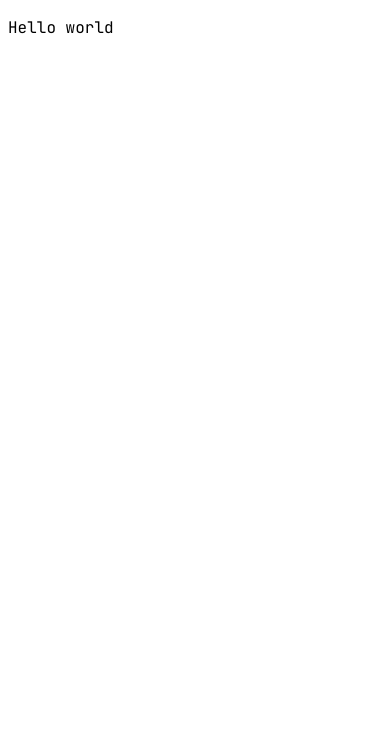
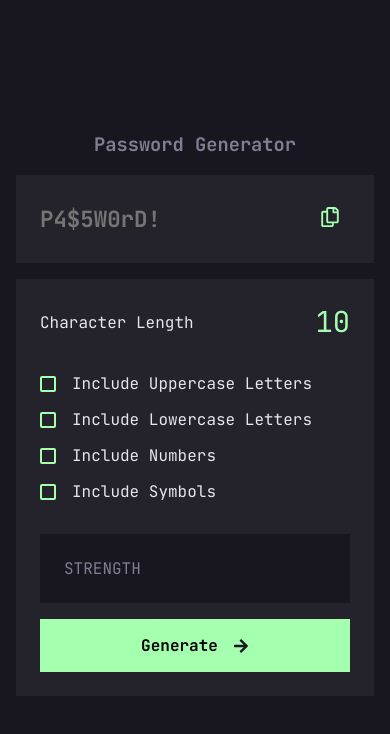
Before and after one commit to PYAG1/password-gen, a React (Vite) app: page / in a window 390 px wide. Shown: the top 734 px of the page. Built offline with nearby package versions, Linux system fonts and the light colour scheme.

Commit message:
feat: Building UI
Work in Progress.
Slider not added
Not Responsive

```diff
--- a/index.html
+++ b/index.html
@@ -8,6 +8,7 @@
     <link rel="preconnect" href="https://fonts.googleapis.com">
 <link rel="preconnect" href="https://fonts.gstatic.com" crossorigin>
 <link href="https://fonts.googleapis.com/css2?family=JetBrains+Mono:ital,wght@0,100..800;1,100..800&display=swap" rel="stylesheet">
+
   </head>
   <body>
     <div id="root"></div>
--- a/package.json
+++ b/package.json
@@ -12,6 +12,7 @@
   "dependencies": {
     "react": "^18.2.0",
     "react-dom": "^18.2.0",
+    "react-icons": "^5.2.1",
     "styled-components": "^6.1.11"
   },
   "devDependencies": {
--- a/src/App.tsx
+++ b/src/App.tsx
@@ -1,14 +1,235 @@
-import { useState } from 'react'
-import styled from 'styled-components'
+import { useState } from "react";
+import styled from "styled-components";
+import { FaArrowRight, FaRegCopy } from "react-icons/fa";
+
+const colors = {
+  background: "#18171F",
+  background_light: "#24232C",
+  text: "#E6E5EA",
+  gray: "#817D92",
+  green: "#A4FFAF",
+  red: "#F64A4A",
+  orange: "#FB7C58",
+  yellow: "#F8CD65",
+};
+
+const Wrapper = styled.div`
+  width: 100vw;
+  background: ${colors.background};
+  height: 100vh;
+  display: flex;
+  flex-direction: row;
+  justify-content: center;
+  align-items: center;
+  padding: 0 1em;
+`;
+
+const AppContainer = styled.div`
+  width: 100%;
+  text-align: center;
+  flex: 1;
+`;
+
+const Title = styled.h3`
+  color: ${colors.gray};
+  margin-bottom: 1em;
+`;
+
+const Main = styled.section`
+  width: 100%;
+  display: flex;
+  flex-direction: column;
+
+  background: transparent;
+
+  margin-bottom: 1em;
+`;
+
+const PasswordSection = styled.section`
+  width: 100%;
+  background: ${colors.background_light};
+  padding: 1.5em;
+  display: flex;
+  flex-direction: row;
+  justify-content: space-between;
+  margin-bottom: 1em;
+`;
+
+const PassWordInput = styled.input`
+  background: transparent;
+  border: none;
+  font-size: 1.4em;
+  outline: none;
+  font-weight: 700;
+  width: 80%;
+  color: ${colors.text};
+`;
+
+const PasswordSettings = styled.section`
+  width: 100%;
+  padding: 1.5em;
+  background: ${colors.background_light};
+  color: ${colors.text};
+  text-align: left;
+`;
+
+const CopyButton = styled.button`
+  background: transparent;
+  width: 40px;
+  height: 40px;
+  border: none;
+`;
+const FlexComponent = styled.section<{ $space?: boolean }>`
+  display: flex;
+  width: 100%; /* Ensures full width for flex items */
+  flex-direction: row;
+  justify-content: ${(props) =>
+    props.$space ? "space-between" : "flex-start"};
+  align-items: center;
+`;
+const CharacterCount = styled.p`
+  font-size: 1.8em;
+  color: ${colors.green};
+`;
+
+const GenerateButton = styled.button`
+  width: 100%;
+  background: ${colors.green};
+  font-size: 1em;
+  font-weight: 700;
+  display: flex;
+  flex-direction: row;
+  justify-content: center;
+  align-items: center;
+  border: none;
+  padding: 1em 0;
+  margin-top: 1em;
+  gap: 15px;
+  cursor: pointer; /* Make it clickable */
+  transition: background-color 0.2s ease-in-out, box-shadow 0.2s ease-in-out; /* Smooth transitions */
+
+  &:hover {
+    background-color: transparent; /* Semi-transparent green on hover */
+border:2px solid ${colors.green};
+color:${colors.green};
+
+  }
+`;
+
+const CheckBoxTextItem = styled.p`
+  margin-left: 1em;
+`;
+
+const CheckBoxOptionsContainer = styled.section`
+  margin: 2em 0;
+  display: flex;
+  flex-direction: column;
+  gap: 15px;
+`;
+
+const PasswordStrengthSection = styled.section`
+  background: ${colors.background};
+  width: 100%;
+  padding: 1.5em;
+  color:${colors.gray};
+  display:flex;
+  justify-content:space-between
+`;
+interface CheckBoxOption {
+  id: number;
+  text: string;
+  onClick?: () => void;
+}
+
+const checkBoxOptions: CheckBoxOption[] = [
+  {
+    id: 1,
+    text: "Include Uppercase Letters",
+    onClick: () => {},
+  },
+  {
+    id: 2,
+    text: "Include Lowercase Letters",
+    onClick: () => {},
+  },
+  {
+    id: 3,
+    text: "Include Numbers",
+    onClick: () => {},
+  },
+  {
+    id: 4,
+    text: "Include Symbols",
+    onClick: () => {},
+  },
+];
+const CheckBoxInput = styled.input.attrs({ type: "checkbox" })`
+  width: 16px;
+  height: 16px;
+  background: transparent;
+  border: 2px solid ${colors.green};
+  border-radius: 2px;
+  appearance: none;
+  cursor: pointer;
+  font-weight: bold;
+
+  display: flex;
+  justify-content: center;
+  align-items: center;
+
+  &:checked {
+    background-color: ${colors.green};
+    border-color: ${colors.green};
+
+    &::after {
+      content: "";
+      display: block;
+      width: 5px;
+      height: 8px;
+      border: solid black;
+      border-width: 0 2px 2px 0;
+      font-weight:700;
+      transform: rotate(45deg);
+    }
+  }
+`;
+
 
 function App() {
+  return (
+    <Wrapper>
+      <AppContainer>
+        <Title>Password Generator</Title>
+        <Main>
+          <PasswordSection>
+            <PassWordInput placeholder="P4$5W0rD!" readOnly />
+            <CopyButton>
+              <FaRegCopy size={20} color={`${colors.green}`} />
+            </CopyButton>
+          </PasswordSection>
+          <PasswordSettings>
+            <FlexComponent $space={true}>
+              <p>Character Length</p>
+              <CharacterCount>10</CharacterCount>
+            </FlexComponent>
+            <CheckBoxOptionsContainer>
+              {checkBoxOptions.map((item: CheckBoxOption) => (
+                <FlexComponent>
+                  <CheckBoxInput />
+                  <CheckBoxTextItem>{item?.text}</CheckBoxTextItem>
+                </FlexComponent>
+              ))}
+            </CheckBoxOptionsContainer>
+            <PasswordStrengthSection>
+              <p>STRENGTH</p>
 
-
-  return (
-    <>
-<p>Hello world</p>
-    </>
-  )
+            </PasswordStrengthSection>
+            <GenerateButton>Generate <FaArrowRight color={colors.background} /> </GenerateButton>
+          </PasswordSettings>
+        </Main>
+      </AppContainer>
+    </Wrapper>
+  );
 }
 
-export default App
+export default App;
--- a/src/index.css
+++ b/src/index.css
@@ -1,5 +1,8 @@
-:root {
+
+*{
+  margin: 0;
+  padding: 0;
   font-family: "JetBrains Mono", monospace;
-  line-height: 1.5;
+ box-sizing: border-box;
 
 }
```
Also changed, not shown: 1 other file (tests, documents, lock files or other folders).
